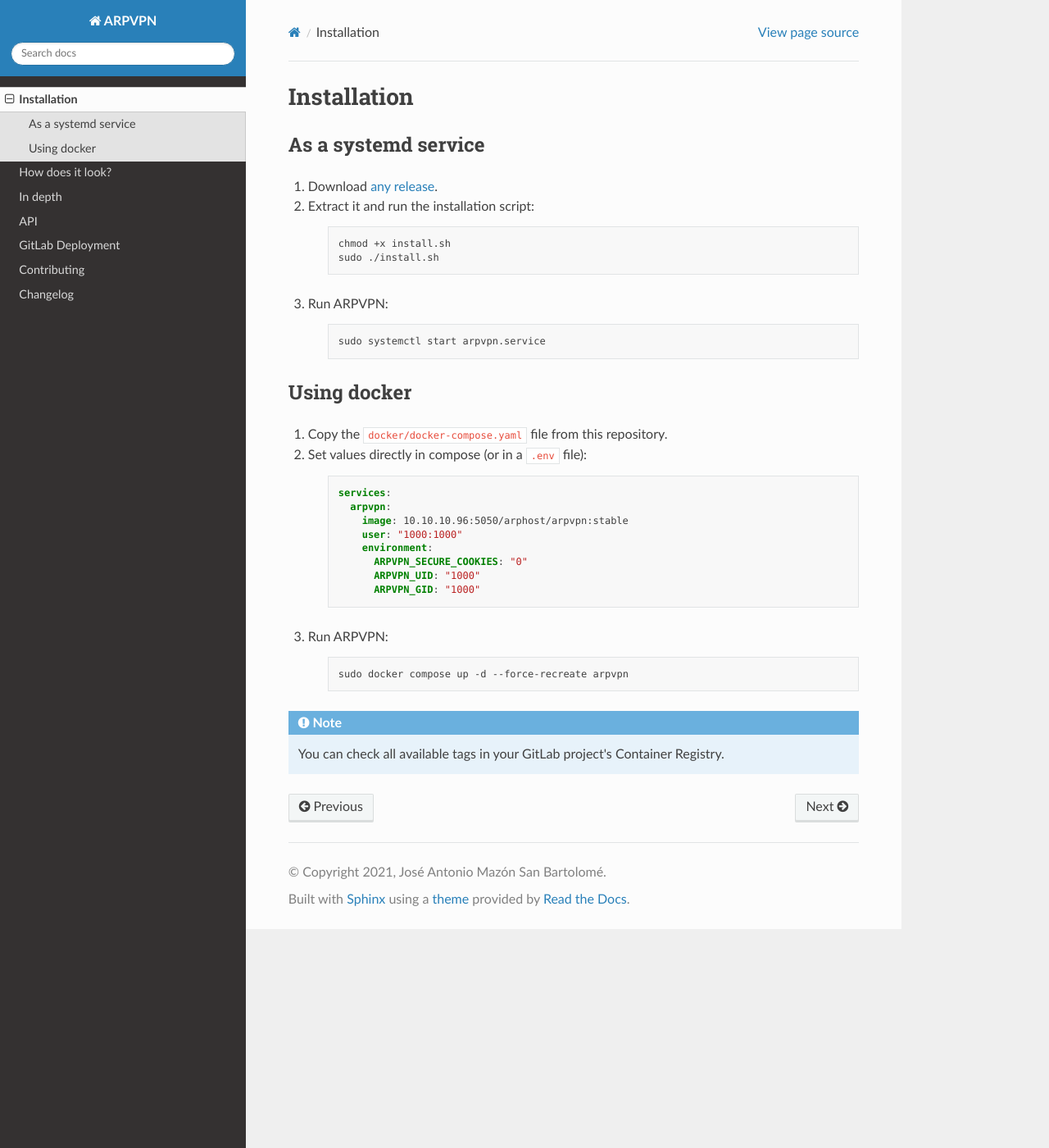
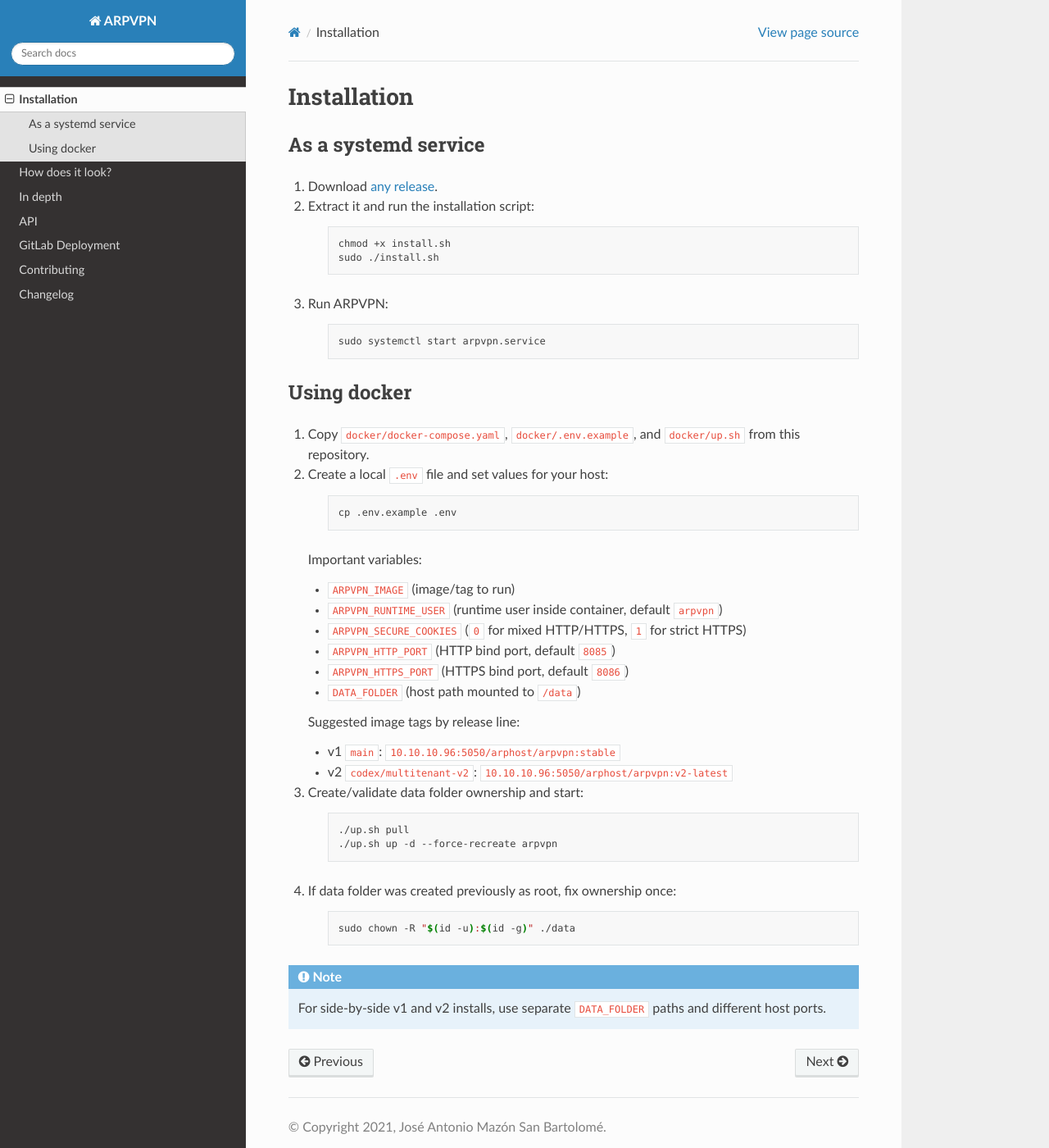
Before and after one commit to arphost-com/ARPVPN, a Sphinx documentation site: the page built from docs/source/installation.rst, in a window 1280 px wide and 1400 px high. Shown: the whole window at 82% size. Built offline with Sphinx 7.4.7 and the Read the Docs theme 3.1.0, drawn with Linux system fonts in a browser that asks for light colours.

Commit message:
docs: align env examples and release-line deployment guidance

```diff
--- a/docs/source/in-depth.rst
+++ b/docs/source/in-depth.rst
@@ -204,8 +204,8 @@
         SSLProtocol -all +TLSv1.2 +TLSv1.3
 
         ProxyPreserveHost On
-        ProxyPass / http://10.0.0.1:8080/
-        ProxyPassReverse / http://10.0.0.1:8080/
+        ProxyPass / http://10.0.0.1:8085/
+        ProxyPassReverse / http://10.0.0.1:8085/
     </VirtualHost>
 
 Nginx reverse proxy
@@ -224,6 +224,6 @@
         location / {
             proxy*set*header Host $host;
             proxy*set*header X-Real-IP $remote_addr;
-            proxy_pass http://10.0.0.1:8080;
+            proxy_pass http://10.0.0.1:8085;
         }
     }
--- a/docs/source/installation.rst
+++ b/docs/source/installation.rst
@@ -20,25 +20,39 @@
 Using docker
 ------------
 
-1. Copy the ``docker/docker-compose.yaml`` file from this repository.
-2. Set values directly in compose (or in a ``.env`` file):
-
-    .. code-block:: yaml
-
-        services:
-          arpvpn:
-            image: 10.10.10.96:5050/arphost/arpvpn:stable
-            user: "1000:1000"
-            environment:
-              ARPVPN_SECURE_COOKIES: "0"
-              ARPVPN_UID: "1000"
-              ARPVPN_GID: "1000"
-
-3. Run ARPVPN:
+1. Copy ``docker/docker-compose.yaml``, ``docker/.env.example``, and ``docker/up.sh`` from this repository.
+2. Create a local ``.env`` file and set values for your host:
 
     .. code-block:: bash
 
-        sudo docker compose up -d --force-recreate arpvpn
+        cp .env.example .env
+
+   Important variables:
+
+   * ``ARPVPN_IMAGE`` (image/tag to run)
+   * ``ARPVPN_RUNTIME_USER`` (runtime user inside container, default ``arpvpn``)
+   * ``ARPVPN_SECURE_COOKIES`` (``0`` for mixed HTTP/HTTPS, ``1`` for strict HTTPS)
+   * ``ARPVPN_HTTP_PORT`` (HTTP bind port, default ``8085``)
+   * ``ARPVPN_HTTPS_PORT`` (HTTPS bind port, default ``8086``)
+   * ``DATA_FOLDER`` (host path mounted to ``/data``)
+
+   Suggested image tags by release line:
+
+   * v1 ``main``: ``10.10.10.96:5050/arphost/arpvpn:stable``
+   * v2 ``codex/multitenant-v2``: ``10.10.10.96:5050/arphost/arpvpn:v2-latest``
+
+3. Create/validate data folder ownership and start:
+
+    .. code-block:: bash
+
+        ./up.sh pull
+        ./up.sh up -d --force-recreate arpvpn
+
+4. If data folder was created previously as root, fix ownership once:
+
+    .. code-block:: bash
+
+        sudo chown -R "$(id -u):$(id -g)" ./data
 
 .. note::
-    You can check all available tags in your GitLab project's Container Registry.
+    For side-by-side v1 and v2 installs, use separate ``DATA_FOLDER`` paths and different host ports.
```
Also changed, not shown: README.md (+4 -0 lines), docs/source/gitlab-deployment.rst (+11 -4 lines), 1 other file.
